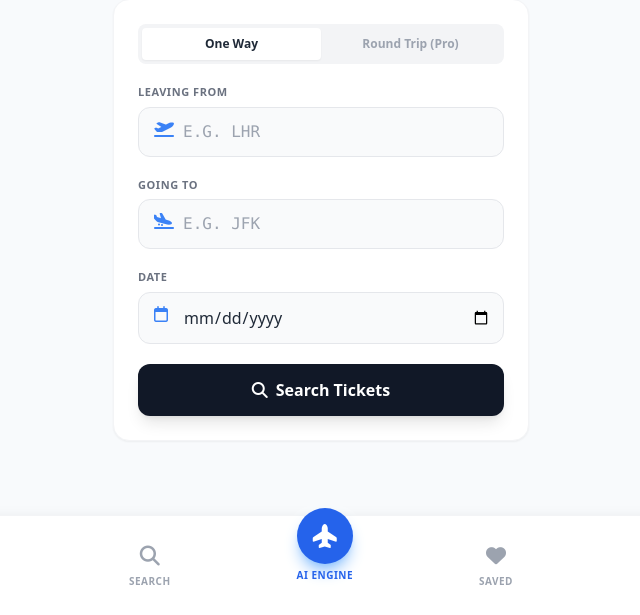
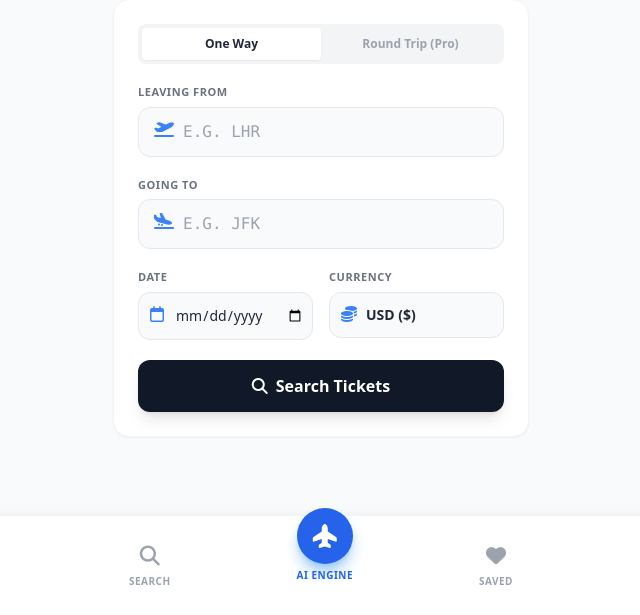
Before and after one commit to Sagarghising-bee/FlightAutopilot, a Flask app: page / in a window 1280 px wide. Shown: the part 185-800 px from the top of the page, without its empty margins (319-959 px from the left). Run offline with Flask 3, Linux system fonts and the light colour scheme; parts of the project's set-up code (start-up, migrations or seed data) failed here and were passed over; some libraries are stand-ins or nearby versions.

Commit message:
Update search.html

```diff
--- a/templates/search.html
+++ b/templates/search.html
@@ -10,14 +10,12 @@
 </div>
 
 <div class="bg-white rounded-2xl shadow-sm border border-gray-100 p-6 mb-6">
-
     <div class="flex bg-gray-100 p-1 rounded-lg mb-5">
         <div class="w-1/2 text-center py-2 bg-white rounded shadow-sm text-xs font-bold text-gray-800">One Way</div>
         <div class="w-1/2 text-center py-2 text-xs font-bold text-gray-400 cursor-not-allowed">Round Trip (Pro)</div>
     </div>
 
     <form action="/results" method="GET" class="space-y-5">
-
         <datalist id="airport-codes">
             <option value="LHR">London Heathrow (LHR)</option>
             <option value="JFK">New York Kennedy (JFK)</option>
@@ -25,8 +23,6 @@
             <option value="BKK">Bangkok (BKK)</option>
             <option value="DXB">Dubai (DXB)</option>
             <option value="SYD">Sydney (SYD)</option>
-            <option value="FRA">Frankfurt (FRA)</option>
-            <option value="LAX">Los Angeles (LAX)</option>
         </datalist>
 
         <div>
@@ -45,11 +41,25 @@
             </div>
         </div>
 
-        <div>
-            <label class="block text-[11px] font-bold text-gray-500 uppercase tracking-wider mb-1.5">Date</label>
-            <div class="relative">
-                <i class="fa-regular fa-calendar absolute left-4 top-3.5 text-blue-500"></i>
-                <input type="date" name="date" class="w-full bg-gray-50 border border-gray-200 rounded-xl py-3 pl-11 pr-3 text-gray-800 focus:ring-2 focus:ring-blue-500 outline-none transition-all" required>
+        <div class="grid grid-cols-2 gap-4">
+            <div>
+                <label class="block text-[11px] font-bold text-gray-500 uppercase tracking-wider mb-1.5">Date</label>
+                <div class="relative">
+                    <i class="fa-regular fa-calendar absolute left-3 top-3.5 text-blue-500"></i>
+                    <input type="date" name="date" class="w-full bg-gray-50 border border-gray-200 rounded-xl py-3 pl-9 pr-2 text-gray-800 text-sm focus:ring-2 focus:ring-blue-500 outline-none transition-all" required>
+                </div>
+            </div>
+            <div>
+                <label class="block text-[11px] font-bold text-gray-500 uppercase tracking-wider mb-1.5">Currency</label>
+                <div class="relative">
+                    <i class="fa-solid fa-coins absolute left-3 top-3.5 text-blue-500"></i>
+                    <select name="currency" class="w-full bg-gray-50 border border-gray-200 rounded-xl py-3 pl-9 pr-2 text-gray-800 text-sm font-bold focus:ring-2 focus:ring-blue-500 outline-none transition-all appearance-none">
+                        <option value="USD">USD ($)</option>
+                        <option value="GBP">GBP (£)</option>
+                        <option value="EUR">EUR (€)</option>
+                        <option value="AUD">AUD (A$)</option>
+                    </select>
+                </div>
             </div>
         </div>
 
```
